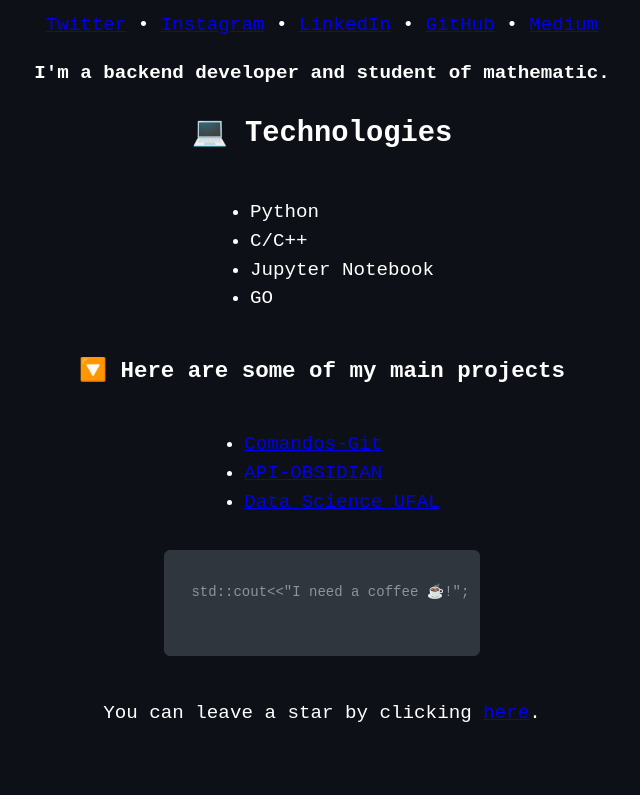
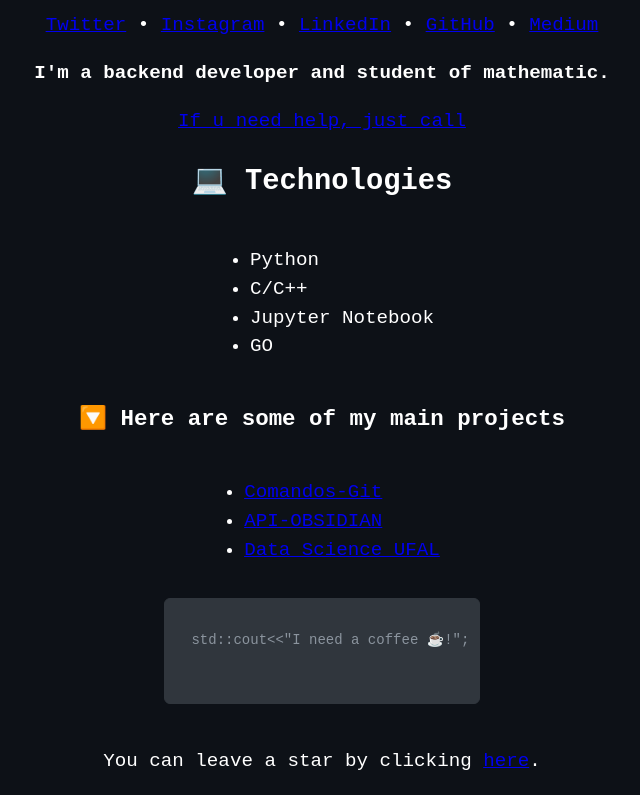
Before and after one commit to rogeri0-filho/rogeriof.com, a plain HTML site: page index.html in a window 1280 px wide. Shown: the part 98-893 px from the top of the page, without its empty margins (318-958 px from the left). Before the commit the page ends 845 px from the top, so only its background shows below. Drawn offline with Linux system fonts and the light colour scheme.

Commit message:
Update index.html

```diff
--- a/index.html
+++ b/index.html
@@ -36,6 +36,8 @@
     <main>
         <p><b>I'm a backend developer and student of mathematic.</b></p>
 
+       <a href="mailto:contato.rgrf@gmail.com">If u need help, just call</a>
+
         <h2>💻 Technologies</h2>
 
         <div style="text-align: center;">
```
